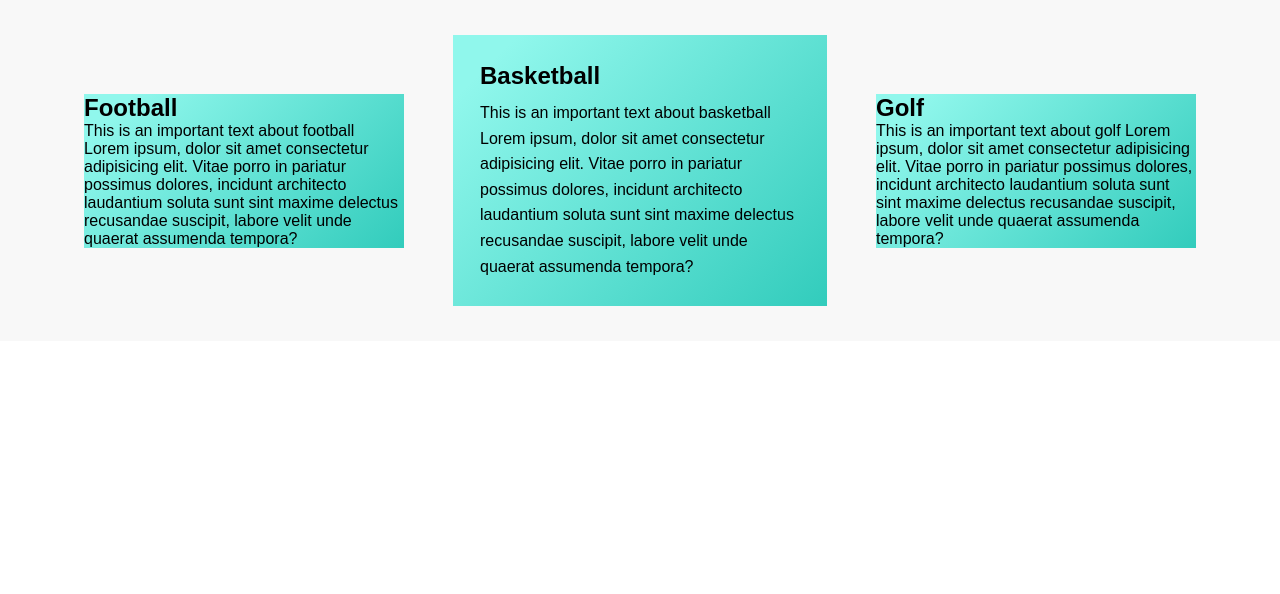
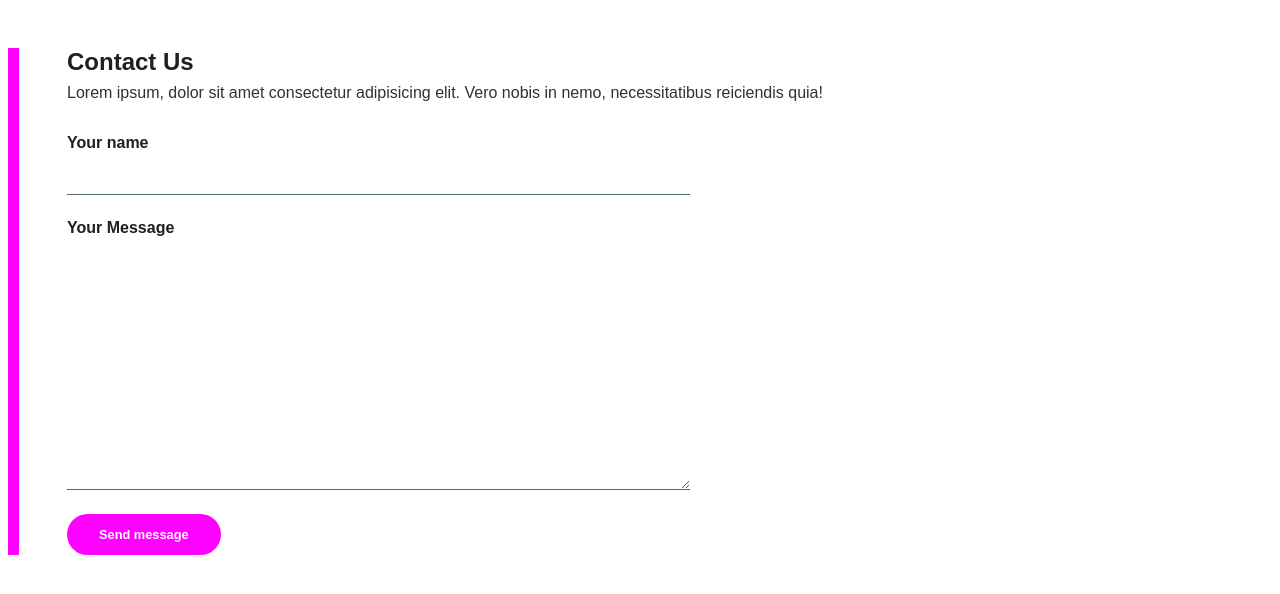
Before and after one commit to ruthcyg/fundamental-ui-design, a plain HTML site: page index.html in a window 1280 px wide. Drawn offline with Linux system fonts and the light colour scheme.

Commit message:
challenge 2

```diff
--- a/index.html
+++ b/index.html
@@ -5,45 +5,25 @@
     <meta http-equiv="X-UA-Compatible" content="IE=edge">
     <meta name="viewport" content="width=device-width, initial-scale=1.0">
     <link rel="stylesheet" href="styles.css"/>
-    <title>The white space ui fundamental</title>
+    <title>Challenge 2 colors</title>
 </head>
 <body>
-    <main id="sports">
-        <!-- Football -->
-        <section class="sport football">
-          <h2>Football</h2>
-          <p>
-            This is an important text about football Lorem ipsum, dolor sit amet
-            consectetur adipisicing elit. Vitae porro in pariatur possimus
-            dolores, incidunt architecto laudantium soluta sunt sint maxime
-            delectus recusandae suscipit, labore velit unde quaerat assumenda
-            tempora?
-          </p>
-        </section>
+    <section>
+        <h1>Contact Us</h1>
+        <p>
+          Lorem ipsum, dolor sit amet consectetur adipisicing elit. Vero nobis in
+          nemo, necessitatibus reiciendis quia!
+        </p>
+        <form>
+          <label for="name">Your name</label>
+          <input type="text" id="name" />
 
-        <!-- basketball -->
-        <section class="sport basketball">
-          <h2>Basketball</h2>
-          <p>
-            This is an important text about basketball Lorem ipsum, dolor sit amet
-            consectetur adipisicing elit. Vitae porro in pariatur possimus
-            dolores, incidunt architecto laudantium soluta sunt sint maxime
-            delectus recusandae suscipit, labore velit unde quaerat assumenda
-            tempora?
-          </p>
-        </section>
+          <label for="message">Your Message</label>
+          <textarea id="message" rows="15"></textarea>
 
-        <!-- Golf -->
-        <section class="sport golf">
-          <h2>Golf</h2>
-          <p>
-            This is an important text about golf Lorem ipsum, dolor sit amet
-            consectetur adipisicing elit. Vitae porro in pariatur possimus
-            dolores, incidunt architecto laudantium soluta sunt sint maxime
-            delectus recusandae suscipit, labore velit unde quaerat assumenda
-            tempora?
-          </p>
-        </section>
-      </main>
+          <input type="submit" value="Send message" />
+        </form>
+      </section>
+
 </body>
 </html>
--- a/styles.css
+++ b/styles.css
@@ -1,42 +1,84 @@
-/* Reset => Universal Selector */
-* {
-    margin: 0;
-    padding: 0;
-  }
-
-  body {
+body {
+    background: rgba(0, 0, 0, 0.8);
+    color: white;
     font-family: Arial, Helvetica, sans-serif;
   }
 
-  /* Sports */
-  #sports {
-    background-color: #f8f8f8;
-
-    display: flex;
-
-    justify-content: space-evenly; /* main axis */
-    align-items: center; /* cross axis */
+  section {
+    margin-top: 3rem;
+    border-left: 0.7rem solid gray;
+    padding: 0 3rem;
+    width: 60%;
   }
 
-  /* Shared styles for sections */
-  .sport {
-    width: 320px;
-    background-image: linear-gradient(135deg, #90f7ec 10%, #32ccbc 100%);
+  h1 {
+    margin: 0;
   }
-  /* Improvements */
-#sports {
-    padding: 35px;
+  p {
+    color: #9d9d9d;
+    margin: 0.5rem 0 2rem;
   }
 
-  .basketball {
-    padding: 27px;
+  label {
+    display: block;
+    font-weight: bold;
+    margin-bottom: 0.7rem;
   }
 
-  .basketball h2 {
-    margin-bottom: 10px;
+  input[type="text"],
+  textarea {
+    margin-bottom: 1.5rem;
+    display: block;
+    padding: 0.5rem;
+    width: 80%;
+    background: gray;
+    border: none;
+    border-bottom: 1px solid lightgray;
+    outline: 0;
+    color: black;
   }
 
-  .basketball p {
-    line-height: 1.6;
-    /* line-height: 25px; */
+  input[type="text"]:focus,
+  textarea:focus {
+    border-bottom: 1px solid white;
   }
+
+  input[type="submit"] {
+    background: gray;
+    border: none;
+    color: white;
+    font-weight: bold;
+    padding: 0.8rem 2rem;
+    border-radius: 2rem;
+    font-size: 0.8rem;
+  }
+
+  /* Improvements */
+  body {
+    background-color: white;
+    color: #1c2022;
+  }
+
+  section {
+    border-left: 0.7rem solid #ff01ff;
+  }
+
+  p {
+    color: #2b3337;
+  }
+
+  input[type="text"],
+  textarea {
+    background-color: white;
+    border-bottom: 1px solid #506671;
+    color: #2b3337;
+  }
+
+  input[type="submit"] {
+    background-color: #ff01ff;
+  }
+
+  input[type="text"]:focus,
+  textarea:focus {
+    border-bottom: #ff01ff 1px solid;
+  }
```
